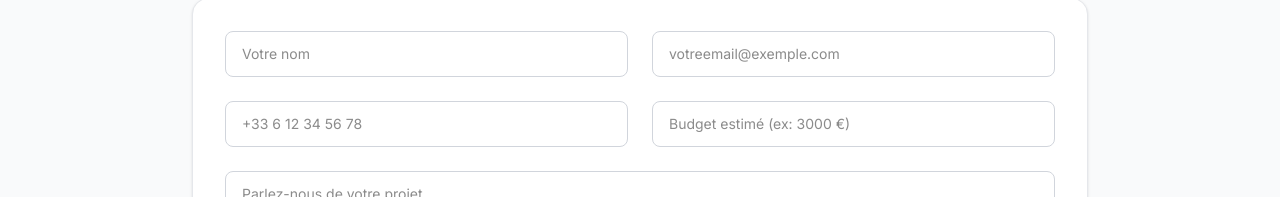
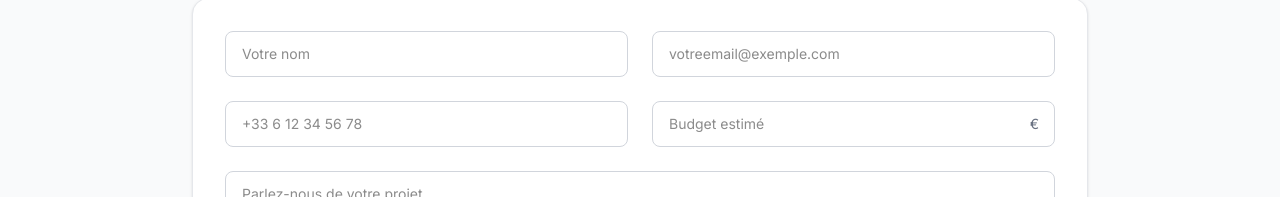
Before and after one commit to Ahmedjalalz/Infinitybuild, a Next.js app: page /get-quote in a window 1280 px wide. Shown: the part 266-463 px from the top of the page. Built offline with nearby package versions, Linux system fonts and the light colour scheme.

Commit message:
€ sign

```diff
--- a/src/components/GetQuoteForm.jsx
+++ b/src/components/GetQuoteForm.jsx
@@ -80,13 +80,28 @@ export default function GetQuoteForm() {
           className={inputClasses}
         />
 
-        <input
-          name="budget"
-          value={formData.budget}
-          onChange={handleChange}
-          placeholder="Budget estimé (ex: 3000 €)"
-          className={inputClasses}
-        />
+        {/* Budget input */}
+        <div className="relative">
+          <input
+            name="budget"
+            value={formData.budget.replace(' €', '')}
+            onChange={(e) => {
+              const value = e.target.value.replace(/[^\d]/g, '')
+              setFormData({
+                ...formData,
+                budget: value ? `${value} €` : '',
+              })
+            }}
+            placeholder="Budget estimé"
+            className={`${inputClasses} pr-10`}
+            inputMode="numeric"
+          />
+
+          <span className="absolute right-4 top-1/2 -translate-y-1/2 text-gray-500 text-sm">
+            €
+          </span>
+        </div>
+
       </div>
 
       <textarea
```
